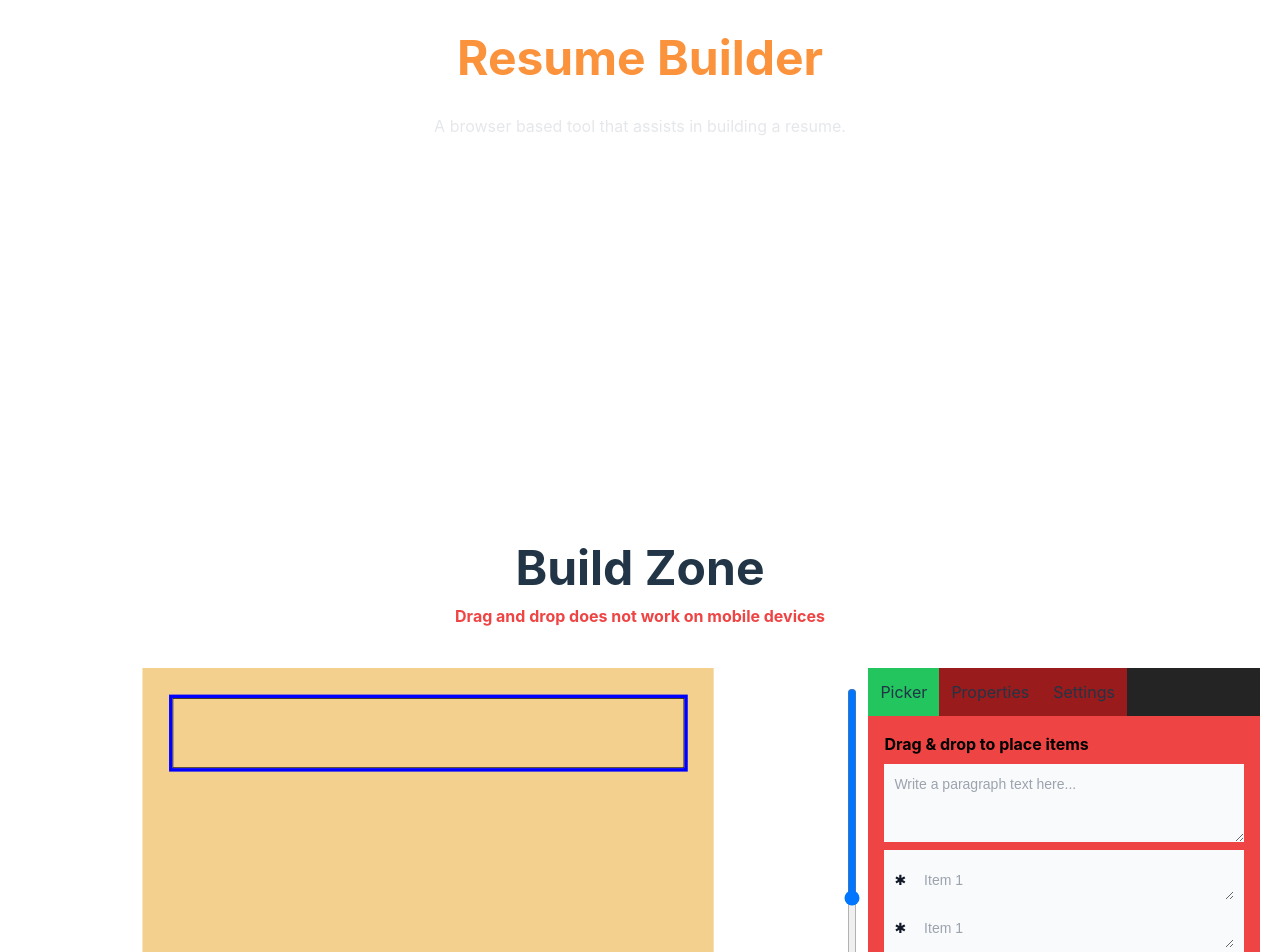
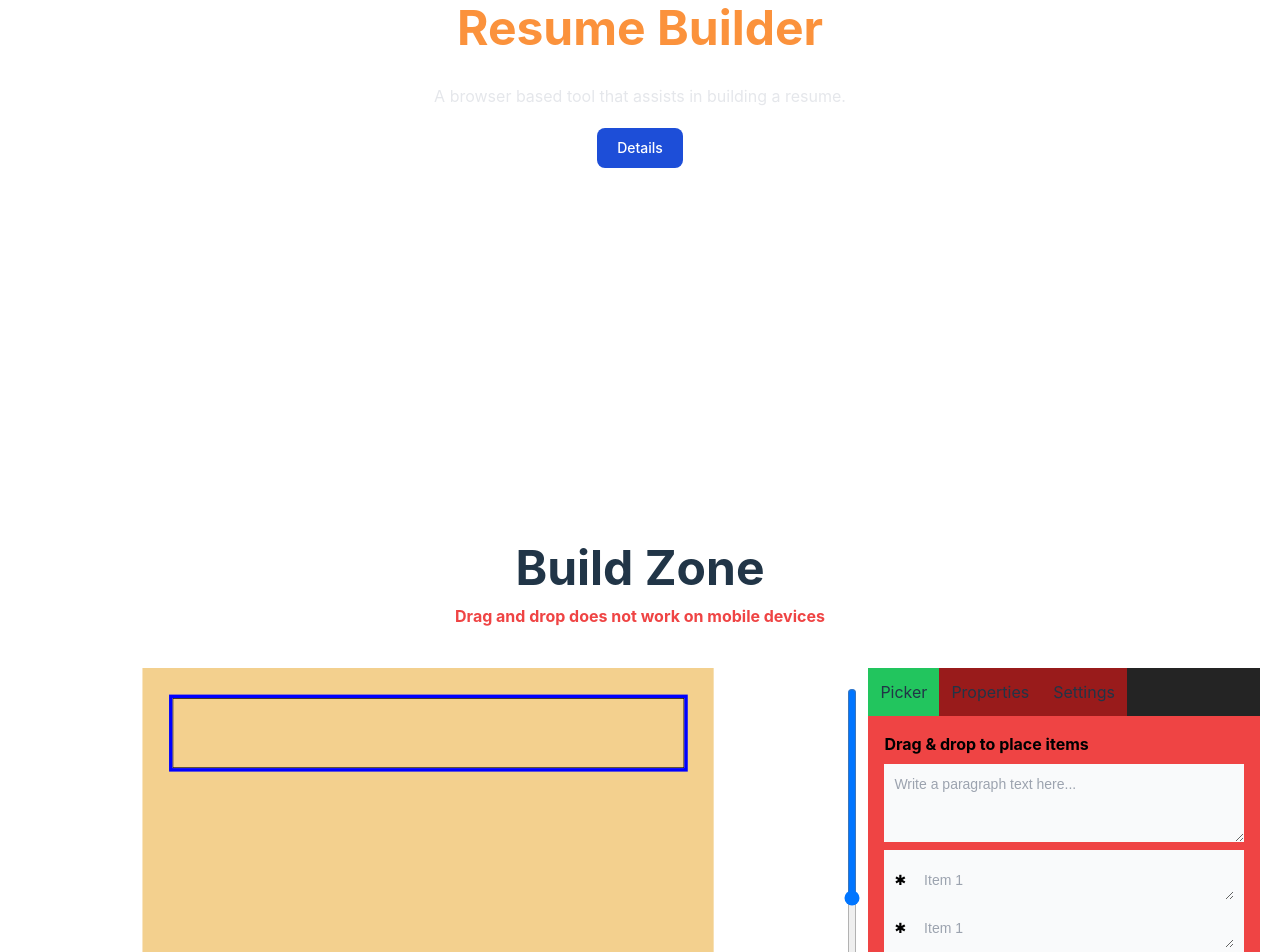
Before and after one commit to Metalax0/resume-builder, a React (Vite) app: page / in a window 1280 px wide. Shown: the part 320-1272 px from the top of the page. Built offline with nearby package versions, Linux system fonts and the light colour scheme; the HTML template or start-up script is replaced by a standard one.

Commit message:
Fix/ fixed fg color of list not working, added link to socials on hero section

```diff
--- a/src/components/draggable/list/listItem/index.tsx
+++ b/src/components/draggable/list/listItem/index.tsx
@@ -8,7 +8,7 @@ export const ListItem = ({ symbol }: ListItemPropsType) => {
             <span className="list-symbol"> {symbol} </span>
             <textarea
                 rows={1}
-                className="w-full max-w-full max-h-full p-2.5 text-gray-900 bg-gray-50 focus:outline-0"
+                className="w-full max-w-full max-h-full p-2.5 text-inherit bg-gray-50 focus:outline-0"
                 placeholder="Item 1"
             ></textarea>
         </div>
--- a/src/components/draggable/list/style.css
+++ b/src/components/draggable/list/style.css
@@ -1,3 +1,4 @@
 .list-symbol {
     font-size: 14px !important;
+    color: black !important;
 }
--- a/src/components/sections/hero/index.tsx
+++ b/src/components/sections/hero/index.tsx
@@ -8,6 +8,13 @@ export const Landing = () => {
                 A browser based tool that assists in building a resume.
             </p>
 
+            <a
+                href="https://linktr.ee/metalax.dev"
+                className="text-white bg-blue-700 hover:bg-blue-800 focus:ring-4 focus:ring-blue-300 font-medium rounded-lg text-sm px-5 py-2.5 dark:bg-blue-600 dark:hover:bg-blue-700 focus:outline-none dark:focus:ring-blue-800"
+            >
+                Details
+            </a>
+
             {/*  */}
             <div className="scroll-downs">
                 <div className="mousey">
```
